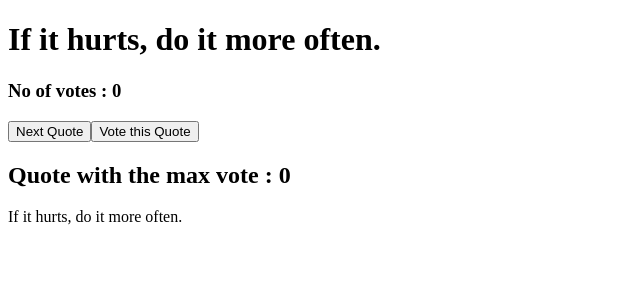
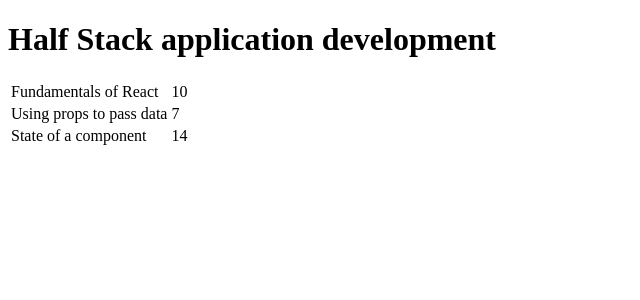
Before and after one commit to VinayGovekar/Fullstack, a React (Vite) app in the folder part1/: page / in a window 1280 px wide. Shown: the top 300 px of the page, without its empty margins (0-640 px from the left). Built offline with nearby package versions, Linux system fonts and the light colour scheme.

Commit message:
*Added new component Course and Content
* Iterating and display values of parts array

```diff
--- a/part1/src/App.jsx
+++ b/part1/src/App.jsx
@@ -5,11 +5,12 @@
 import Part1D from './components/Part1D'
 import Part1DExecise from './components/Part1DExercise'
 import Part1DExercise2 from './components/Part1DExercise2'
+import Part2AExercise from './components/Part2AExercise'
 
 function App() {
   return(
     <>
-    <Part1DExercise2/>
+    <Part2AExercise/>
     </>
   )
 }
--- /dev/null
+++ b/part1/src/components/Content.jsx
@@ -0,0 +1,16 @@
+import Part from "./Part"
+
+const Content = ({parts})=>{
+
+    return(
+        <>
+        <table>
+            <tbody>
+                {parts.map(part=><tr key={part.id}><Part name={part.name} exercises={part.exercises}/></tr>)}
+            </tbody>
+        </table>
+        </>
+    )
+}
+
+export default Content
--- /dev/null
+++ b/part1/src/components/Course.jsx
@@ -0,0 +1,12 @@
+import Content from "./Content"
+import Header from "./Header"
+
+const Course = ({course}) =>{
+    return(
+        <>
+        <Header title={course.name}/>
+        <Content parts={course.parts}/>
+        </>
+    )
+}
+export default Course
--- a/part1/src/components/Header.jsx
+++ b/part1/src/components/Header.jsx
@@ -1,7 +1,7 @@
-const Header = (props) =>{
+const Header = ({title}) =>{
     return(
       <>
-      <h1>{props.title}</h1>
+      <h1>{title}</h1>
       </>
     )
   }
--- a/part1/src/components/Part.jsx
+++ b/part1/src/components/Part.jsx
@@ -1,7 +1,8 @@
-const Part =(props)=>{
+const Part =({name,exercises})=>{
     return(
       <>
-        {props.name} {props.exercises}
+       <td>{name}</td>
+       <td>{exercises} </td>
       </>
     )
   }
--- /dev/null
+++ b/part1/src/components/Part2AExercise.jsx
@@ -0,0 +1,32 @@
+import Course from "./Course"
+
+const Part2AExercise = ()=>{
+
+    const course = {
+        id: 1,
+        name: 'Half Stack application development',
+        parts: [
+          {
+            name: 'Fundamentals of React',
+            exercises: 10,
+            id: 1
+          },
+          {
+            name: 'Using props to pass data',
+            exercises: 7,
+            id: 2
+          },
+          {
+            name: 'State of a component',
+            exercises: 14,
+            id: 3
+          }
+        ]
+      }
+    return(
+        <>
+        <Course course={course}/>
+        </>
+    )
+}
+export default Part2AExercise
```
